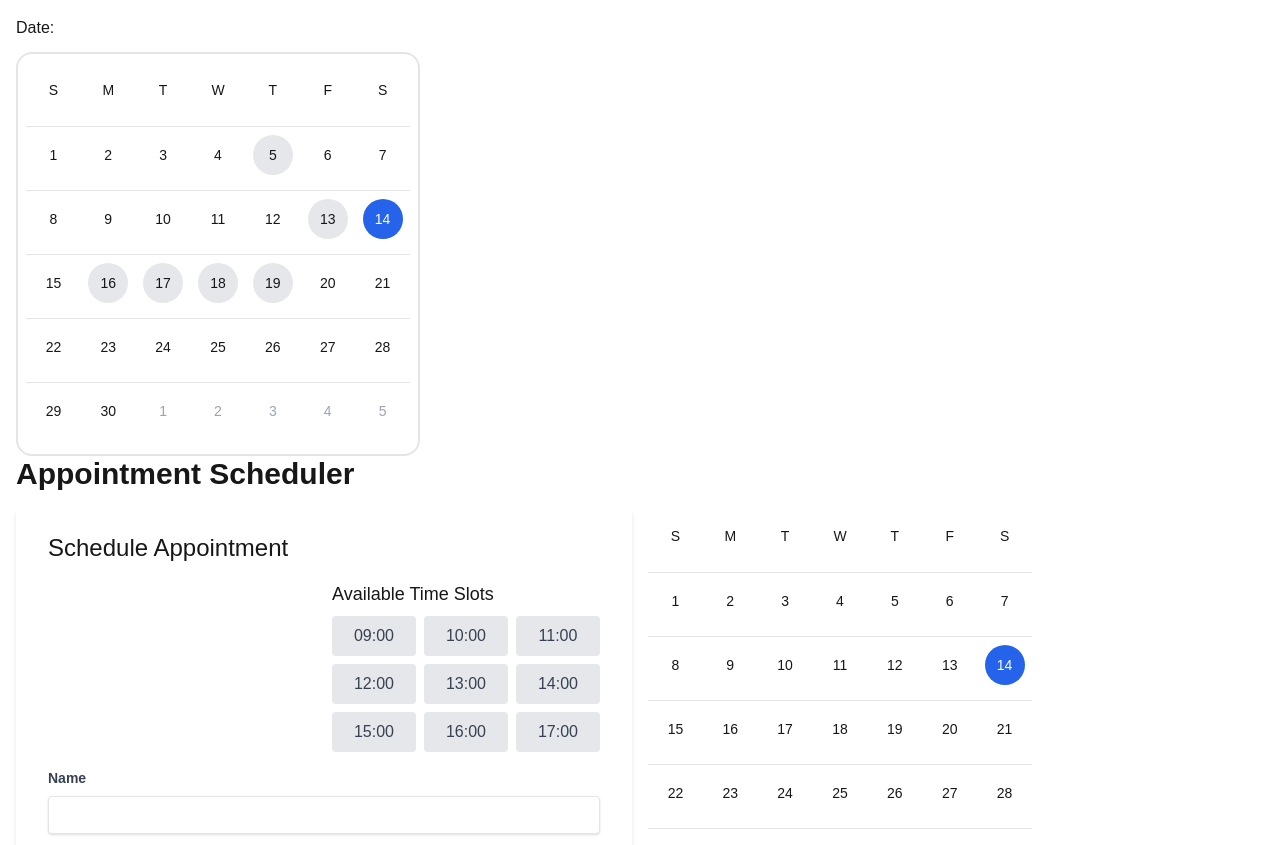
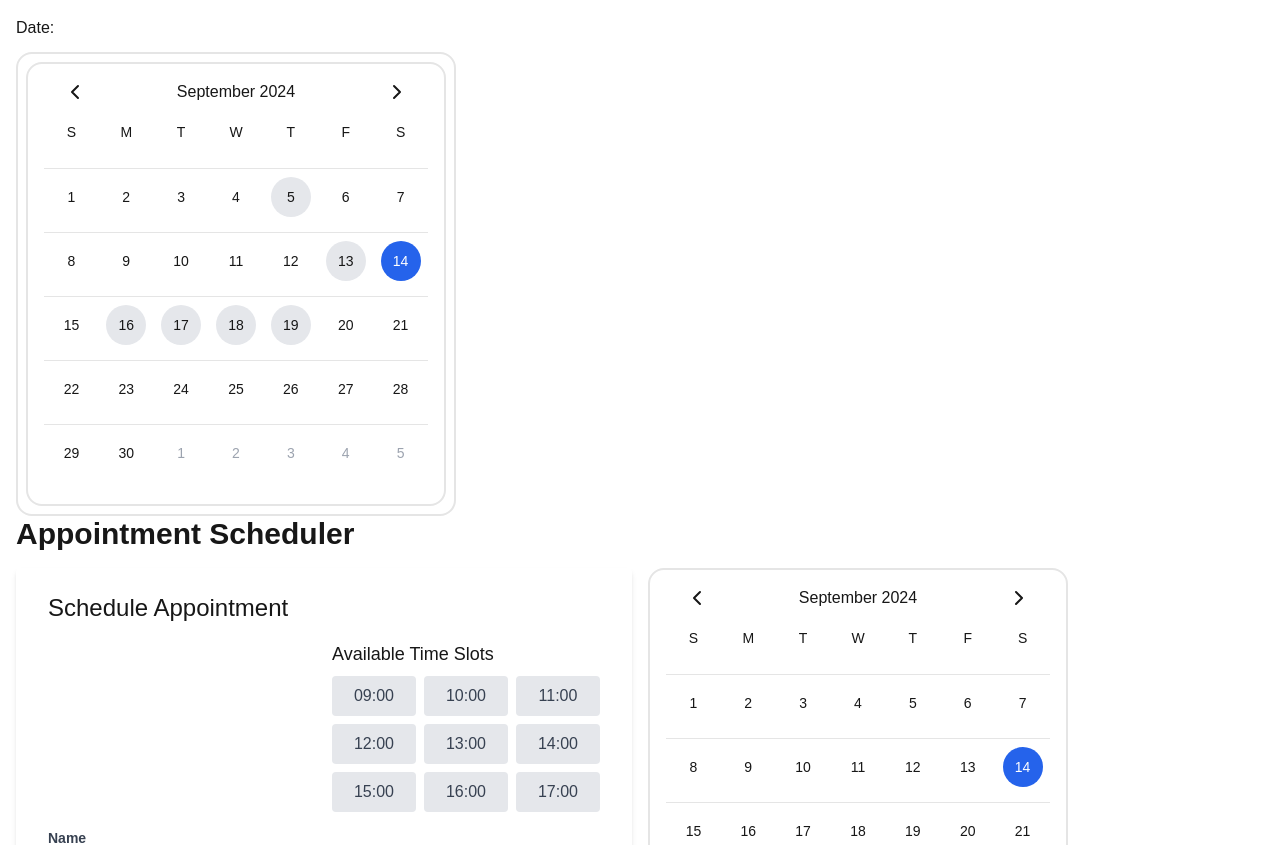
Before and after one commit to grayowldev/wellnest-ui, a Next.js app: page / in a window 1280 px wide. Shown: the top 845 px of the page. Built offline with nearby package versions, Linux system fonts and the light colour scheme.

Commit message:
Updated calender to view next and previous months.

```diff
--- a/src/app/components/Calendar.tsx
+++ b/src/app/components/Calendar.tsx
@@ -1,15 +1,56 @@
-// 'use client'
+'use client'
 import dayjs from 'dayjs';
-import React from 'react';
+import React, {useState} from 'react';
 import {cn} from "@/app/components/cn";
+import {ChevronLeft, ChevronRight} from "lucide-react";
 
 
 
 
 const Calendar = ({availableDates, setSelectedDate}) => {
+    const [month, setMonth] = useState(dayjs().month());
+    const [year, setYear] = useState(dayjs().year());
+
    const days = ['S', 'M', 'T', 'W', 'T', 'F', 'S'];
+   const debugMode = true
+
+
+    // TODO: Error when year changes to the next or previous year
+
+   const gotoNextMonth = () => {
+
+       if (debugMode) {
+           console.log("button was clicked")
+           console.log(month)
+           console.log(year)
+       }
+       setMonth(month + 1)
+       setYear(dayjs().year() + Math.floor((month + 1) / 12))
+   }
+
+   const gotoPreviousMonth = () => {
+       if (debugMode) {
+           console.log("button was clicked")
+           console.log(month)
+           console.log(year)
+       }
+       setMonth(month - 1)
+       setYear(dayjs().year() - Math.floor((month - 1) / 12))
+   }
 
   return (
+      <div className={`w-fit rounded-2xl p-4 border-2`}>
+          <div className={`w-96 grid grid-cols-[62px,1fr,62px]`}>
+              <div className={`flex justify-center cursor-pointer`}
+                   onClick={gotoPreviousMonth}>
+                  <ChevronLeft></ChevronLeft>
+              </div>
+              <div className={`flex justify-center`}> {dayjs().year(year).month(month).format('MMMM YYYY')}</div>
+              <div className={`flex justify-center cursor-pointer`}
+                   onClick={gotoNextMonth}>
+                  <ChevronRight></ChevronRight>
+              </div>
+          </div>
           <div className='w-96 h-96 grid grid-cols-7 text-sm'>
               {days.map((day, index) => {
                   return (
@@ -18,7 +59,7 @@ const Calendar = ({availableDates, setSelectedDate}) => {
                       </div>
                   )
               })}
-        {generateDate().map(({date, isCurrentMonth, today}, index) => {
+              {generateDate(month, year).map(({date, isCurrentMonth, today}, index) => {
                   // console.log("date:", date.now())
                   const isAvailable = availableDates?.find(d => d.year === date.year() &&
                       d.month === date.month() &&
@@ -40,6 +81,8 @@ const Calendar = ({availableDates, setSelectedDate}) => {
                   )
               })}
           </div>
+      </div>
+
   );
 };
 
@@ -84,12 +127,7 @@ export const generateDate = (
         i++;
     }
 
-
-
-
     return dates;
-
-
 }
 
 export default Calendar;
```
Lines whose indentation alone changed are shown as unchanged.
